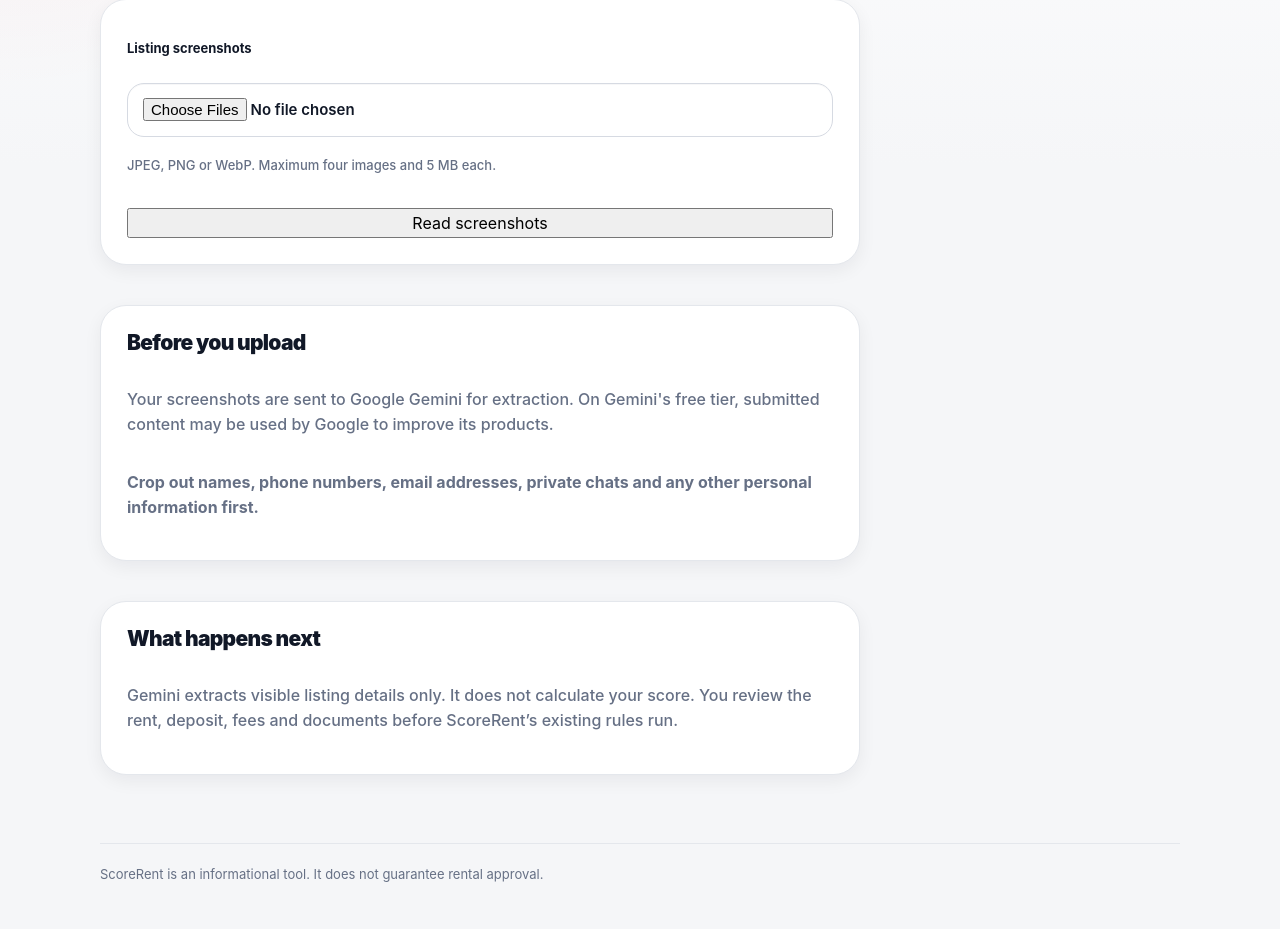
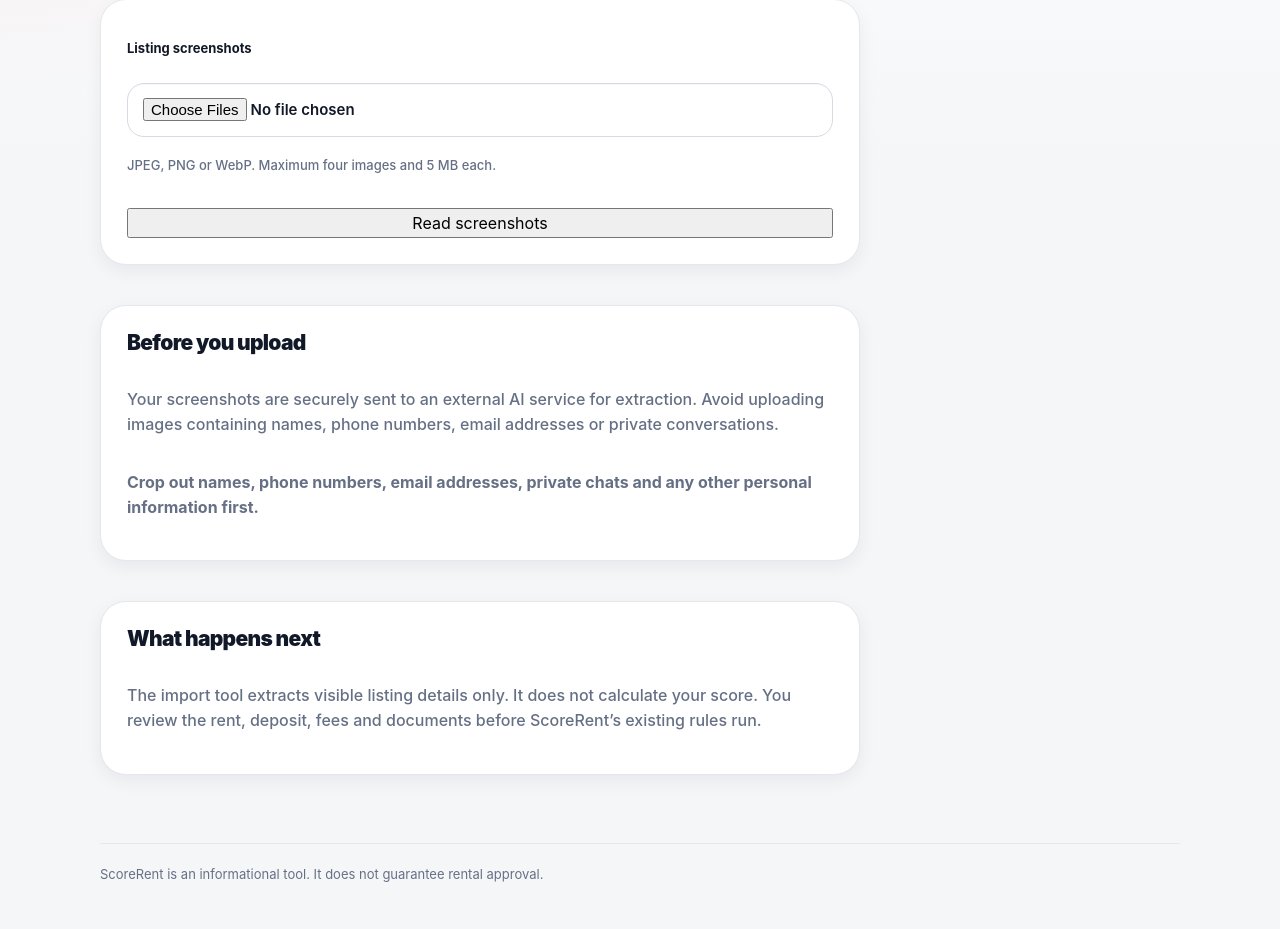
Before and after one commit to nonluthando/ScoreRent, a FastAPI app: template templates/import_listing.html in a window 1280 px wide. Shown: the part 325-1254 px from the top of the page. Run offline with FastAPI, Linux system fonts and the light colour scheme; the template is opened without the code that fills it, so the values that code supplies are empty.

Commit message:
Fix : import listing UI

```diff
--- a/templates/import_listing.html
+++ b/templates/import_listing.html
@@ -21,13 +21,13 @@
 
   <div class="card stack">
     <h3>Before you upload</h3>
-    <p class="muted">Your screenshots are sent to Google Gemini for extraction. On Gemini's free tier, submitted content may be used by Google to improve its products.</p>
+    <p class="muted">Your screenshots are securely sent to an external AI service for extraction. Avoid uploading images containing names, phone numbers, email addresses or private conversations.</p>
     <p class="muted"><strong>Crop out names, phone numbers, email addresses, private chats and any other personal information first.</strong></p>
   </div>
 
   <div class="card stack">
     <h3>What happens next</h3>
-    <p class="muted">Gemini extracts visible listing details only. It does not calculate your score. You review the rent, deposit, fees and documents before ScoreRent’s existing rules run.</p>
+    <p class="muted">The import tool extracts visible listing details only. It does not calculate your score. You review the rent, deposit, fees and documents before ScoreRent’s existing rules run.</p>
   </div>
 </section>
 {% endblock %}
```
